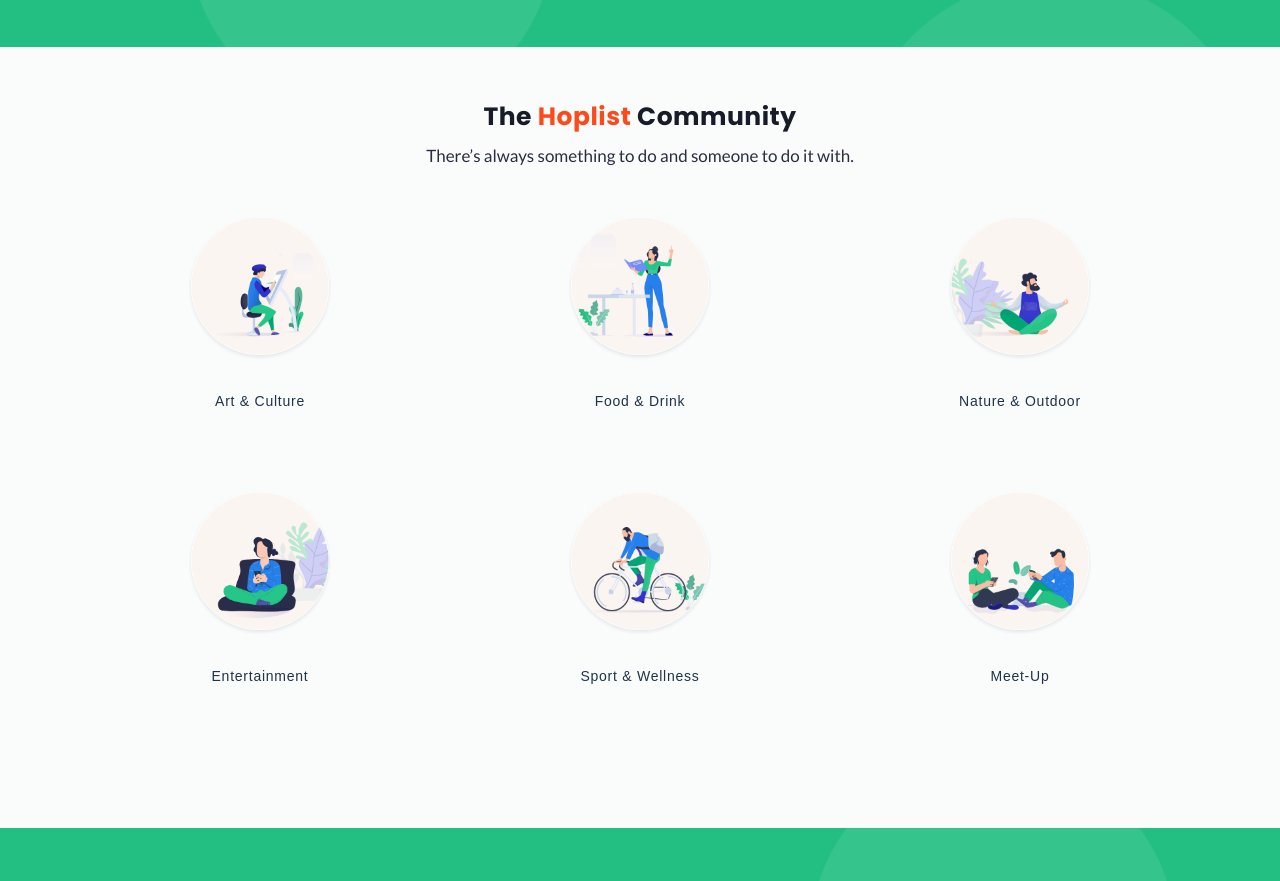
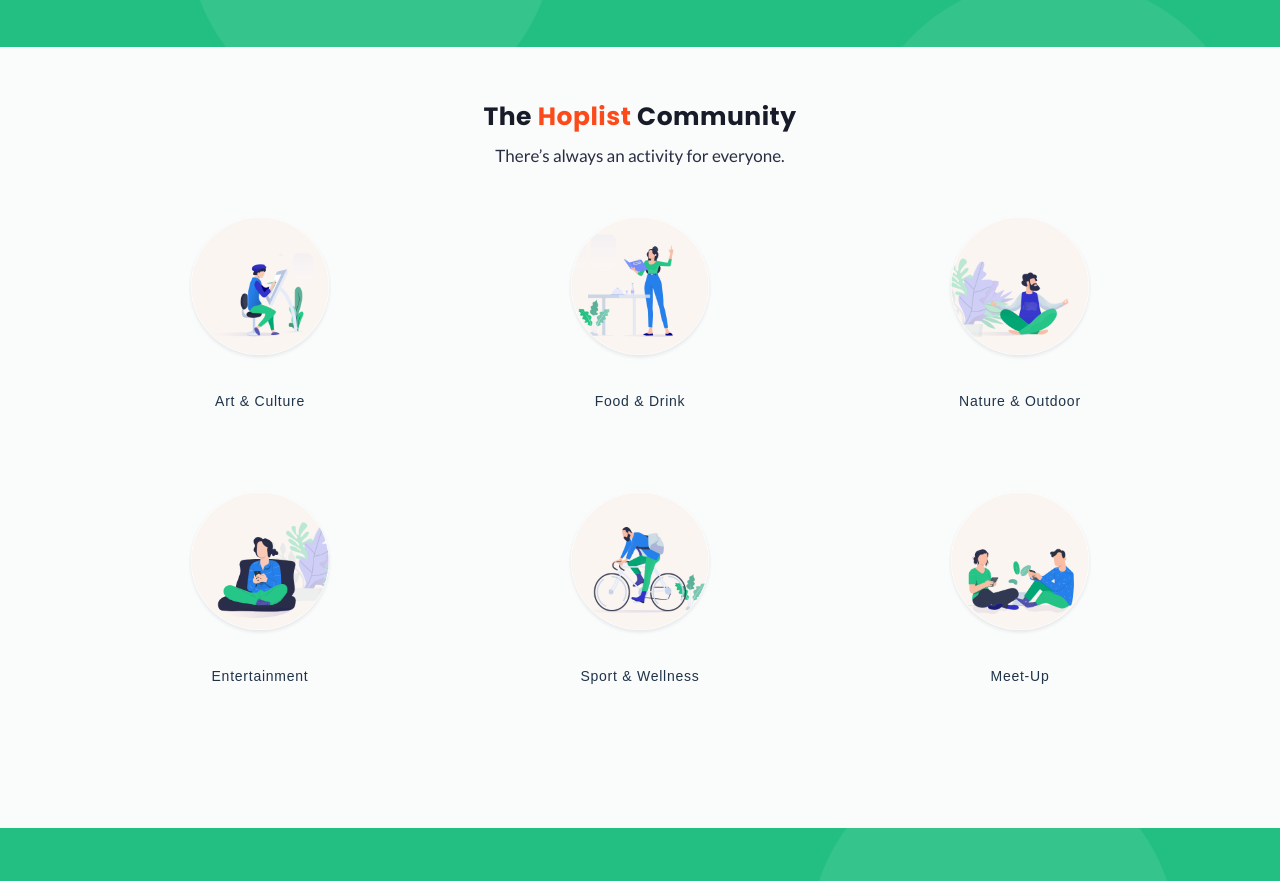
Before and after one commit to misteryomi/hoplist-website, a plain HTML site: page index.html in a window 1280 px wide. Shown: the part 1958-2839 px from the top of the page. Drawn offline with Linux system fonts and the light colour scheme; files that its build step writes are made by us from their sources; a script that the page names is missing; files whose address does not match are found by name.

```diff
--- a/index.html
+++ b/index.html
@@ -228,7 +228,7 @@
         <div class="container">
           <header class="section-header mb-5">
             <h2>The <span>Hoplist</span> Community</h2>
-            <p>There’s always something to do and someone to do it with.</p>
+            <p>There’s always an activity for everyone.</p>
           </header>
 
 
```
